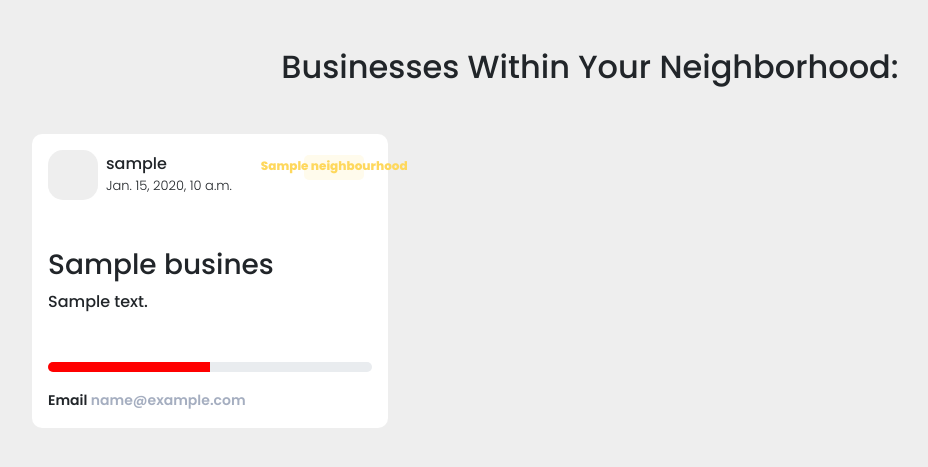
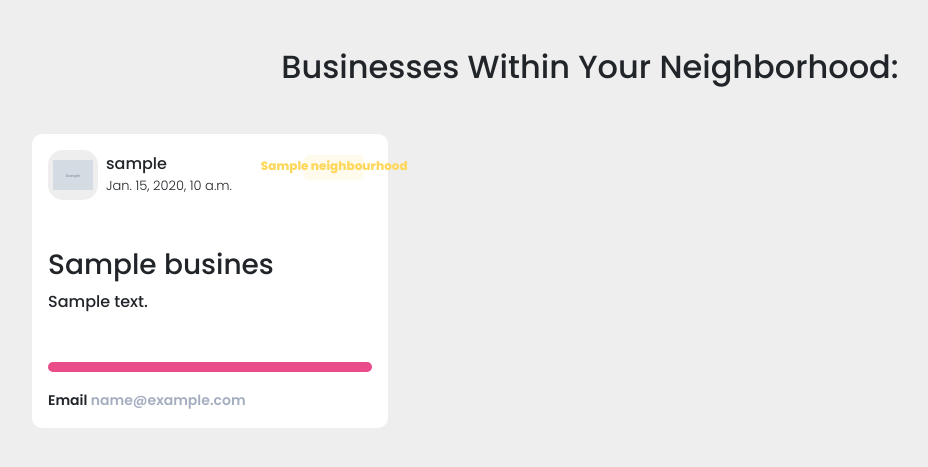
Before and after one commit to Willbeckh/ubuntu, a Django app: page /business/ in a window 1280 px wide. Shown: the part 66-533 px from the top of the page, without its empty margins (50-978 px from the left). Run offline with Django 4.2, Linux system fonts and the light colour scheme; a user stored in the database is signed in; tables that the repository leaves empty hold one stand-in row (values such as "Sample post"); grey boxes marked "Sample" are stand-in pictures; some web fonts are replaced.

Commit message:
st == styling of the cards

```diff
--- a/static/business.css
+++ b/static/business.css
@@ -41,7 +41,7 @@ body {
 }
 
 .progress div {
-    background-color: red
+    background-color: #EA4C89;
 }
 
 .text1 {
--- a/templates/hood/business.html
+++ b/templates/hood/business.html
@@ -13,7 +13,7 @@
             <div class="card p-3 mb-2">
                 <div class="d-flex justify-content-between">
                     <div class="d-flex flex-row align-items-center">
-                        <div class="icon"> <i class="bx bxl-mailchimp"></i> </div>
+                        <div class="icon"> <img src="{{biashara.user.profile.avatar.url}}" alt="" height="30"> </div>
                         <div class="ms-2 c-details">
                             <h6 class="mb-0">{{biashara.user}}</h6> <span>{{biashara.created_at}}</span>
                         </div>
@@ -25,7 +25,7 @@
                     <p>{{biashara.description}}</p>
                     <div class="mt-5">
                         <div class="progress">
-                            <div class="progress-bar" role="progressbar" style="width: 50%" aria-valuenow="50" aria-valuemin="0" aria-valuemax="100"></div>
+                            <div class="progress-bar" role="progressbar" style="width: 100%" aria-valuenow="50" aria-valuemin="0" aria-valuemax="100"></div>
                         </div>
                         <div class="mt-3"> <span class="text1">Email<span class="text2">  {{biashara.email}}</span></span>
                         </div>
--- a/templates/hood/search.html
+++ b/templates/hood/search.html
@@ -10,7 +10,7 @@
             <div class="card p-3 mb-2">
                 <div class="d-flex justify-content-between">
                     <div class="d-flex flex-row align-items-center">
-                        <div class="icon"> <i class="bx bxl-mailchimp"></i> </div>
+                        <div class="icon"> <img src="{{post.user.profile.avatar.url}}" alt="" height="30"> </div>
                         <div class="ms-2 c-details">
                             <h6 class="mb-0">{{post.user}}</h6> <span>{{post.created_at}}</span>
                         </div>
@@ -22,7 +22,7 @@
                     <p>{{post.description}}</p>
                     <div class="mt-5">
                         <div class="progress">
-                            <div class="progress-bar" role="progressbar" style="width: 50%" aria-valuenow="50" aria-valuemin="0" aria-valuemax="100"></div>
+                            <div class="progress-bar" role="progressbar" style="width: 100%" aria-valuenow="50" aria-valuemin="0" aria-valuemax="100"></div>
                         </div>
                         <div class="mt-3"> <span class="text1">Email<span class="text2">  {{post.email}}</span></span>
                         </div>
```
